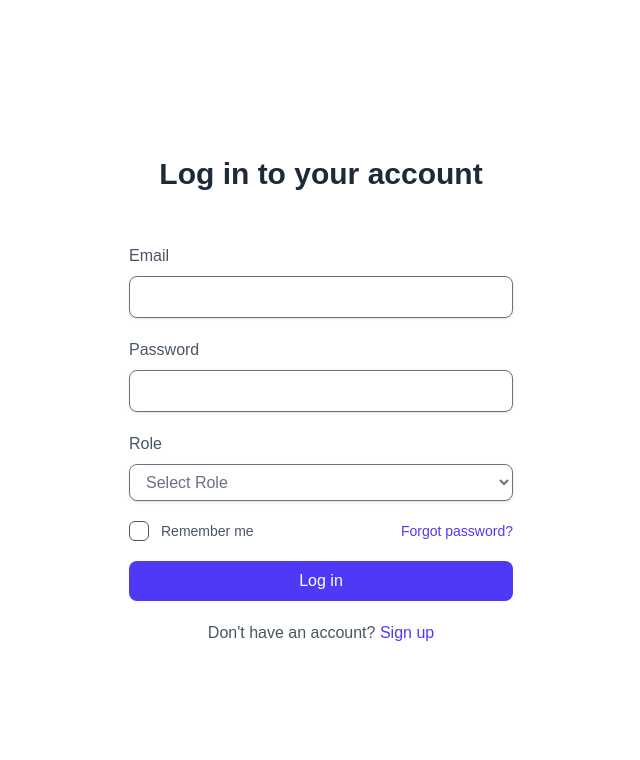
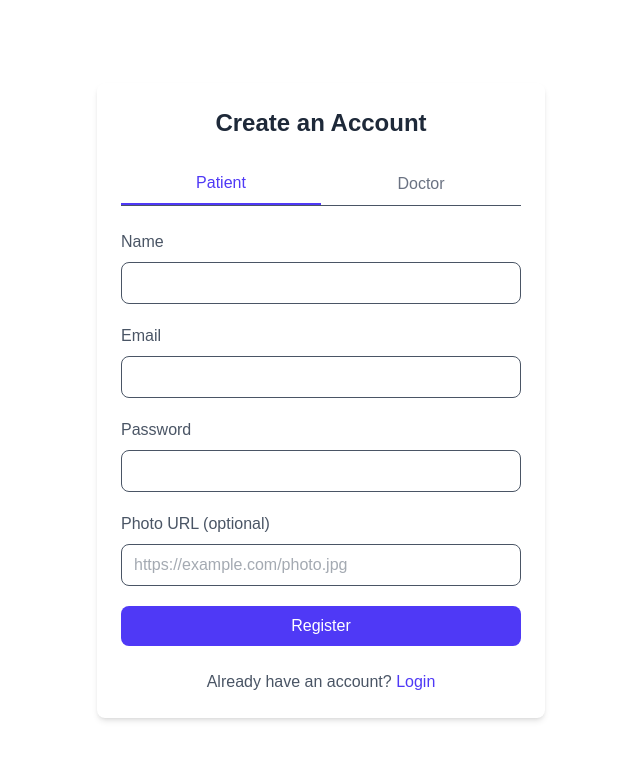
Before and after one commit to TamimFatema/doctor-appointment-management, a Next.js app: page / in a window 1280 px wide. Shown: the top 760 px of the page, without its empty margins (319-959 px from the left). Built offline with nearby package versions, Linux system fonts and the light colour scheme.

Commit message:
register page

```diff
--- a/app/page.tsx
+++ b/app/page.tsx
@@ -1,9 +1,10 @@
 import LoginPage from '@/login/Login'
+import RegisterPage from '@/register/Register'
 import React from 'react'
 
 const page = () => {
   return (
-    <div><LoginPage />
+    <div><RegisterPage />
         </div>
   )
 }
--- /dev/null
+++ b/src/register/Register.tsx
@@ -0,0 +1,208 @@
+"use client";
+
+import { useState } from "react";
+import { useRouter } from "next/navigation";
+import { useForm } from "react-hook-form";
+import { z } from "zod";
+import { zodResolver } from "@hookform/resolvers/zod";
+import axios from "axios";
+
+enum Role {
+    PATIENT = "PATIENT",
+    DOCTOR = "DOCTOR",
+}
+
+const patientSchema = z.object({
+    role: z.literal(Role.PATIENT),
+    name: z.string().min(2, "Name is required"),
+    email: z.string().email("Enter a valid email"),
+    password: z.string().min(6, "Password must be at least 6 characters"),
+    photo_url: z.string().url().optional().or(z.literal("")),
+});
+
+const doctorSchema = z.object({
+    role: z.literal(Role.DOCTOR),
+    name: z.string().min(2, "Name is required"),
+    email: z.string().email("Enter a valid email"),
+    password: z.string().min(6, "Password must be at least 6 characters"),
+    specialization: z.string().min(2, "Specialization is required"),
+    photo_url: z.string().url().optional().or(z.literal("")),
+});
+
+const registerSchema = z.discriminatedUnion("role", [
+    patientSchema,
+    doctorSchema,
+]);
+
+type RegisterForm = z.infer<typeof registerSchema>;
+
+export default function RegisterPage() {
+    const router = useRouter();
+    const [selectedRole, setSelectedRole] = useState<Role>(Role.PATIENT);
+    const [loading, setLoading] = useState(false);
+    const [errorMessage, setErrorMessage] = useState("");
+
+    const {
+        register,
+        handleSubmit,
+        formState: { errors },
+    } = useForm<RegisterForm>({
+        resolver: zodResolver(registerSchema),
+        defaultValues: { role: Role.PATIENT },
+    });
+
+    const onSubmit = async (data: RegisterForm) => {
+        try {
+            setLoading(true);
+            setErrorMessage("");
+
+            const res = await axios.post(
+                `${process.env.NEXT_PUBLIC_API_BASE_URL}/auth/register`,
+                data
+            );
+
+            alert("Registration successful!");
+            router.push("/login");
+        } catch (error: any) {
+            setErrorMessage(error.response?.data?.message || "Registration failed");
+        } finally {
+            setLoading(false);
+        }
+    };
+
+    return (
+        <main className="w-full h-screen flex flex-col items-center justify-center px-4 bg-white">
+            <div className="max-w-md w-full bg-white p-6 rounded-lg shadow-md text-gray-600">
+                <h3 className="text-gray-800 text-2xl font-bold mb-6 text-center">
+                    Create an Account
+                </h3>
+
+                {/* Role Tabs */}
+                <div className="flex mb-6 border-b">
+                    <button
+                        type="button"
+                        className={`w-1/2 py-2 font-medium ${selectedRole === Role.PATIENT
+                                ? "border-b-2 border-indigo-600 text-indigo-600"
+                                : "text-gray-500"
+                            }`}
+                        onClick={() => setSelectedRole(Role.PATIENT)}
+                    >
+                        Patient
+                    </button>
+                    <button
+                        type="button"
+                        className={`w-1/2 py-2 font-medium ${selectedRole === Role.DOCTOR
+                                ? "border-b-2 border-indigo-600 text-indigo-600"
+                                : "text-gray-500"
+                            }`}
+                        onClick={() => setSelectedRole(Role.DOCTOR)}
+                    >
+                        Doctor
+                    </button>
+                </div>
+
+                {/* Form */}
+                <form onSubmit={handleSubmit(onSubmit)} className="space-y-5">
+                    <input type="hidden" value={selectedRole} {...register("role")} />
+
+                    <div>
+                        <label className="font-medium">Name</label>
+                        <input
+                            type="text"
+                            {...register("name")}
+                            className="w-full mt-2 px-3 py-2 border rounded-lg outline-none focus:border-indigo-600"
+                        />
+                        {errors.name && (
+                            <p className="text-red-500 text-sm mt-1">{errors.name.message}</p>
+                        )}
+                    </div>
+
+                    <div>
+                        <label className="font-medium">Email</label>
+                        <input
+                            type="email"
+                            {...register("email")}
+                            className="w-full mt-2 px-3 py-2 border rounded-lg outline-none focus:border-indigo-600"
+                        />
+                        {errors.email && (
+                            <p className="text-red-500 text-sm mt-1">{errors.email.message}</p>
+                        )}
+                    </div>
+
+                    <div>
+                        <label className="font-medium">Password</label>
+                        <input
+                            type="password"
+                            {...register("password")}
+                            className="w-full mt-2 px-3 py-2 border rounded-lg outline-none focus:border-indigo-600"
+                        />
+                        {errors.password && (
+                            <p className="text-red-500 text-sm mt-1">
+                                {errors.password.message}
+                            </p>
+                        )}
+                    </div>
+
+                    {/* Extra field for Doctor */}
+                    {selectedRole === Role.DOCTOR && (
+                        <div>
+                            <label className="font-medium">Specialization</label>
+                            <select
+                                {...register("specialization")}
+                                className="w-full mt-2 px-3 py-2 border rounded-lg outline-none focus:border-indigo-600"
+                            >
+                                <option value="">Select specialization</option>
+                                <option value="Cardiologist">Cardiologist</option>
+                                <option value="Dermatologist">Dermatologist</option>
+                                <option value="General Physician">General Physician</option>
+                            </select>
+                            {errors.specialization && (
+                                <p className="text-red-500 text-sm mt-1">
+                                    {errors.specialization.message}
+                                </p>
+                            )}
+                        </div>
+                    )}
+
+
+                    <div>
+                        <label className="font-medium">Photo URL (optional)</label>
+                        <input
+                            type="url"
+                            {...register("photo_url")}
+                            placeholder="https://example.com/photo.jpg"
+                            className="w-full mt-2 px-3 py-2 border rounded-lg outline-none focus:border-indigo-600"
+                        />
+                        {errors.photo_url && (
+                            <p className="text-red-500 text-sm mt-1">
+                                {errors.photo_url.message}
+                            </p>
+                        )}
+                    </div>
+
+                    <button
+                        type="submit"
+                        disabled={loading}
+                        className="w-full px-4 py-2 text-white font-medium bg-indigo-600 hover:bg-indigo-500 rounded-lg duration-150"
+                    >
+                        {loading ? "Registering..." : "Register"}
+                    </button>
+
+                    {errorMessage && (
+                        <p className="text-red-500 text-center mt-2">{errorMessage}</p>
+                    )}
+                </form>
+
+                <p className="text-center mt-6">
+                    Already have an account?{" "}
+                    <a
+                        href="/login"
+                        className="font-medium text-indigo-600 hover:text-indigo-500"
+                    >
+                        Login
+                    </a>
+                </p>
+            </div>
+        </main>
+    );
+}
```
